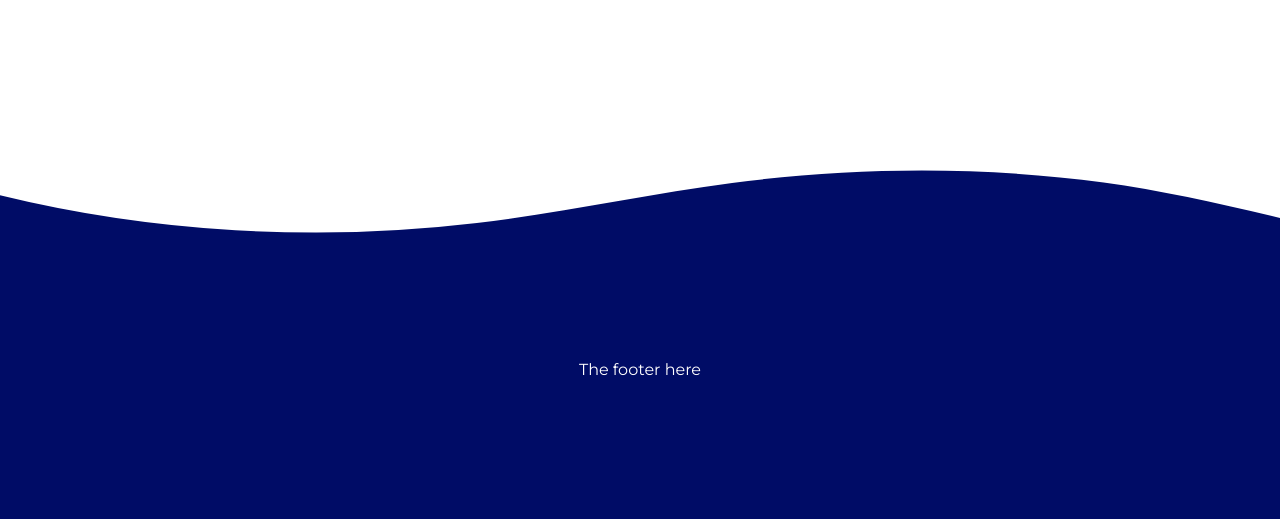
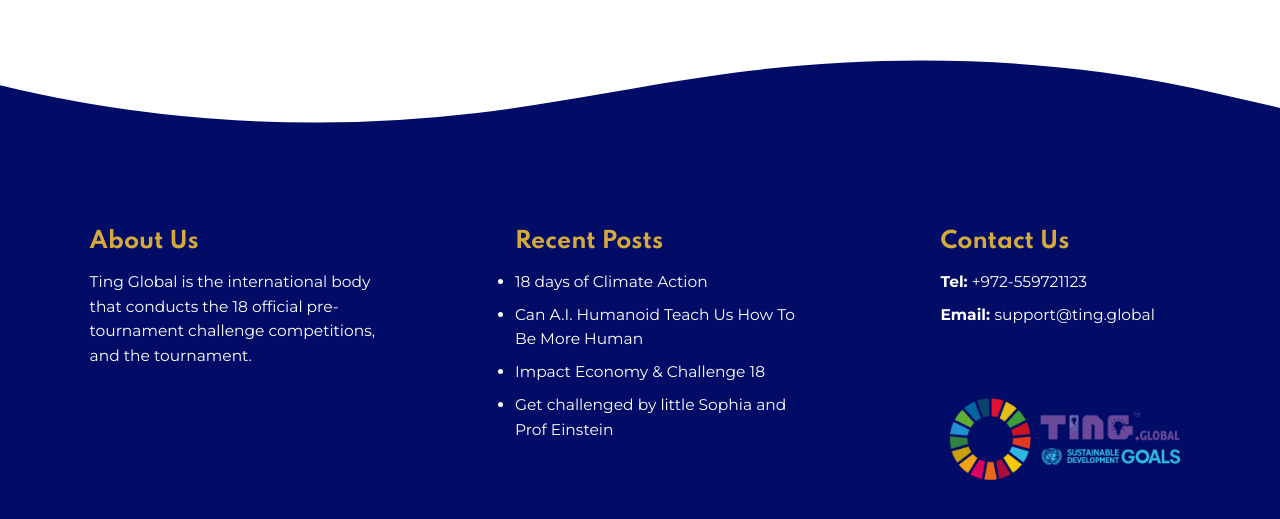
Before and after one commit to galoriancreations/Challenge18Site-2, a Vue app in the folder ting-global-vue-site/: page / in a window 1280 px wide. Shown: the part 1431-1950 px from the top of the page. Built offline with nearby package versions, Linux system fonts and the light colour scheme.

Commit message:
adding footer

```diff
--- a/ting-global-vue-site/src/App.vue
+++ b/ting-global-vue-site/src/App.vue
@@ -31,6 +31,17 @@ html {
   min-height: 100vh;
 }
 
+h1,
+h2,
+h3,
+h4 {
+  font-family: "Spartan", sans-serif;
+}
+
+p {
+  line-height: 1.6;
+}
+
 a {
   text-decoration: none;
   color: inherit;
--- a/ting-global-vue-site/src/components/layout/TheFooter.vue
+++ b/ting-global-vue-site/src/components/layout/TheFooter.vue
@@ -1,7 +1,39 @@
 <template>
   <footer class="footer">
     <WavePatternTop />
-    The footer here
+    <div class="footer__column">
+      <h3 class="footer__heading">About Us</h3>
+      <p class="footer__text">
+        Ting Global is the international body that conducts the 18 official
+        pre-tournament challenge competitions, and the tournament.
+      </p>
+    </div>
+    <div class="footer__column">
+      <h3 class="footer__heading">Recent Posts</h3>
+      <ul class="footer__text footer__list">
+        <li>18 days of Climate Action</li>
+        <li>Can A.I. Humanoid Teach Us How To Be More Human</li>
+        <li>Impact Economy & Challenge 18</li>
+        <li>Get challenged by little Sophia and Prof Einstein</li>
+      </ul>
+    </div>
+    <div class="footer__column">
+      <h3 class="footer__heading">Contact Us</h3>
+      <div class="footer__contact footer__text">
+        <p><strong>Tel:</strong> +972-559721123</p>
+        <p>
+          <strong>Email: </strong>
+          <a class="footer__link" href="mailto:support@ting.global"
+            >support@ting.global</a
+          >
+        </p>
+      </div>
+      <img
+        class="footer__logo"
+        src="../../assets/cropped-new-logo-with-300x122.png"
+        alt="Ting Global"
+      />
+    </div>
   </footer>
 </template>
 
@@ -11,10 +43,58 @@
 .footer {
   background-color: $color-blue-2;
   color: #fff;
-  min-height: 40rem;
   display: flex;
-  justify-content: center;
-  align-items: center;
+  justify-content: space-between;
   position: relative;
+  padding: 17rem $padding-sides-desktop 8rem;
+
+  &__column {
+    max-width: 30rem;
+    display: flex;
+    flex-direction: column;
+
+    &:not(:last-child) {
+      margin-right: 4rem;
+    }
+  }
+
+  &__heading {
+    font-size: 2.2rem;
+    color: $color-gold-1;
+    margin-bottom: 1.5rem;
+  }
+
+  &__text {
+    font-size: 1.55rem;
+    line-height: 1.6;
+  }
+
+  &__list {
+    li {
+      &:not(:last-child) {
+        margin-bottom: 0.8rem;
+      }
+    }
+  }
+
+  &__contact {
+    p {
+      &:not(:last-child) {
+        margin-bottom: 0.8rem;
+      }
+    }
+  }
+
+  &__link {
+    transition: color 0.5s;
+    &:hover {
+      color: $color-gold-3;
+    }
+  }
+
+  &__logo {
+    margin-top: 6rem;
+    width: 25rem;
+  }
 }
 </style>
--- a/ting-global-vue-site/src/router/index.js
+++ b/ting-global-vue-site/src/router/index.js
@@ -5,7 +5,7 @@ import Home from "../views/Home";
 import WhatWeDo from "../views/WhatWeDo";
 import About from "../views/About";
 import Blog from "../views/Blog";
-import Scores from "../views/Home";
+import Scores from "../views/Scores";
 import Players from "../views/Players";
 import Contact from "../views/Contact";
 import Login from "../views/Login";
```
